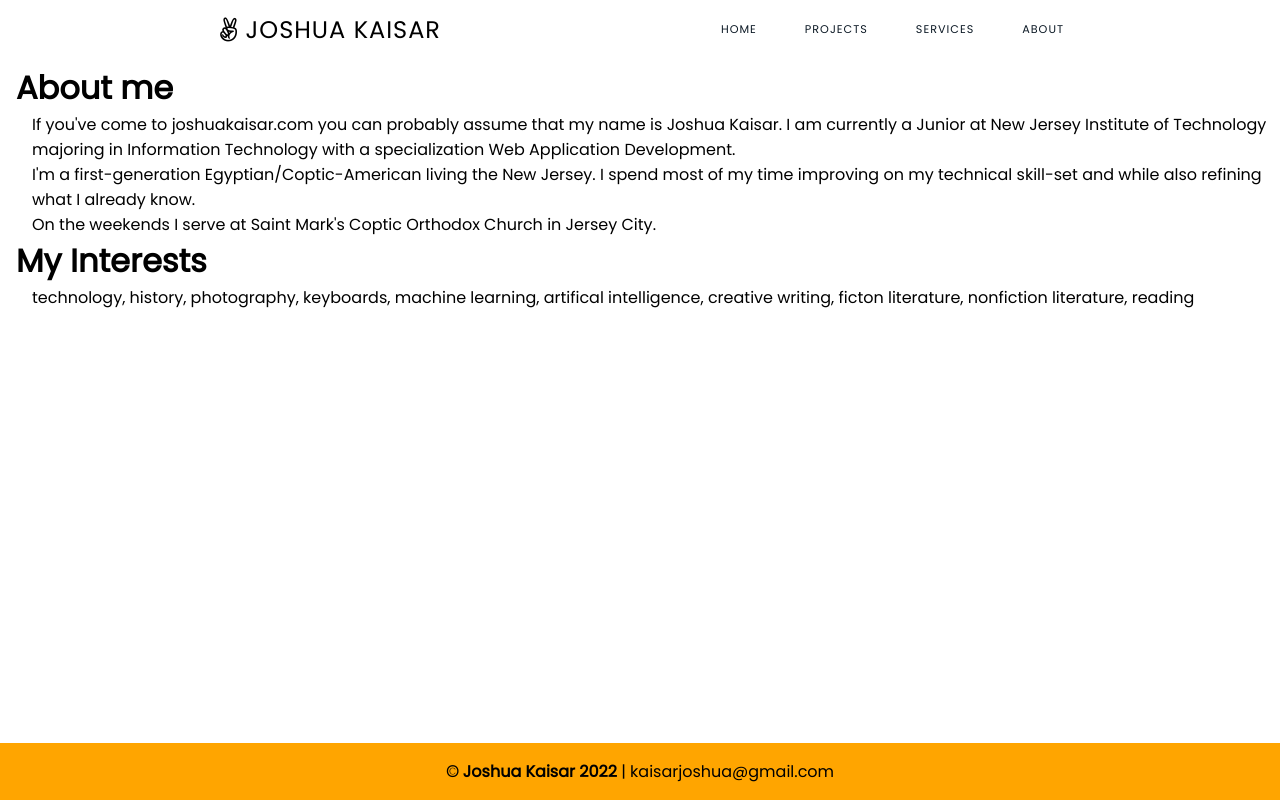
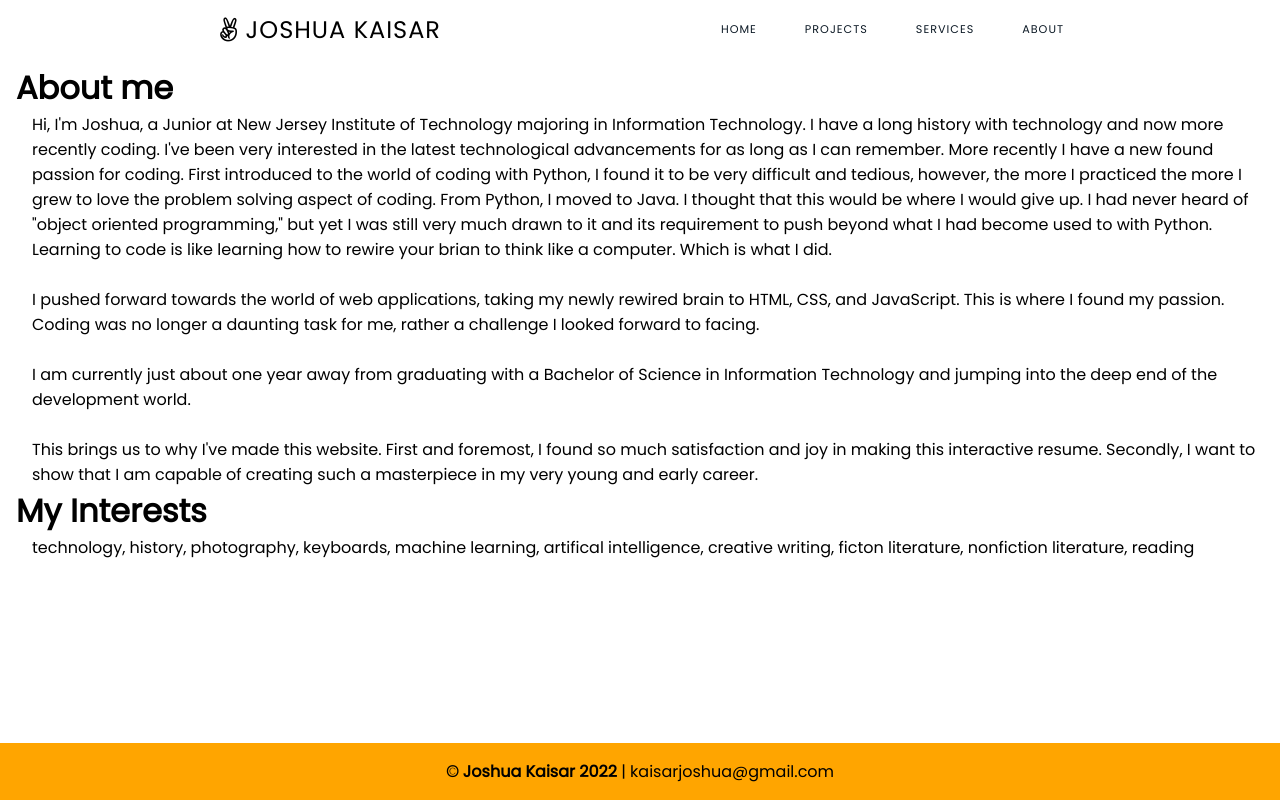
Before and after one commit to joshuakaisar/Portfolio, a plain HTML site: page about.html in a window 1280 px wide. Drawn offline with Linux system fonts and the light colour scheme.

Commit message:
updated about me page

```diff
--- a/about.html
+++ b/about.html
@@ -52,10 +52,21 @@
     <div class="about_me">
         <h1>About me</h1>
         <div class="about_me_answers">
-            <p>If you've come to joshuakaisar.com you can probably assume that my name is Joshua Kaisar.
-                I am currently a Junior at New Jersey Institute of Technology majoring in Information Technology with a specialization Web Application Development.</p>
-            <p>I'm a first-generation Egyptian/Coptic-American living the New Jersey. I spend most of my time improving on my technical skill-set and while also refining what I already know.</p>
-            <p>On the weekends I serve at Saint Mark's Coptic Orthodox Church in Jersey City.</p>
+            <p>
+                Hi, I'm Joshua, a Junior at New Jersey Institute of Technology majoring in Information Technology. I have a long history with technology and now more recently coding. I've been very interested in the latest technological advancements for as long as I can remember. More recently I have a new found passion for coding. First introduced to the world of coding with Python, I found it to be very difficult and tedious, however, the more I practiced the more I grew to love the problem solving aspect of coding. From Python, I moved to Java. I thought that this would be where I would give up. I had never heard of "object oriented programming," but yet I was still very much drawn to it and its requirement to push beyond what I had become used to with Python. Learning to code is like learning how to rewire your brian to think like a computer. Which is what I did.
+            </p>
+            &nbsp;
+            <p>
+                I pushed forward towards the world of web applications, taking my newly rewired brain to HTML, CSS, and JavaScript. This is where I found my passion. Coding was no longer a daunting task for me, rather a challenge I looked forward to facing.
+            </p>
+            &nbsp;
+            <p>
+                I am currently just about one year away from graduating with a Bachelor of Science in Information Technology and jumping into the deep end of the development world.
+            </p>
+            &nbsp;
+            <p>
+                This brings us to why I've made this website. First and foremost, I found so much satisfaction and joy in making this interactive resume. Secondly, I want to show that I am capable of creating such a masterpiece in my very young and early career.
+            </p>
         </div>
 
         <h1>My Interests</h1>
```
